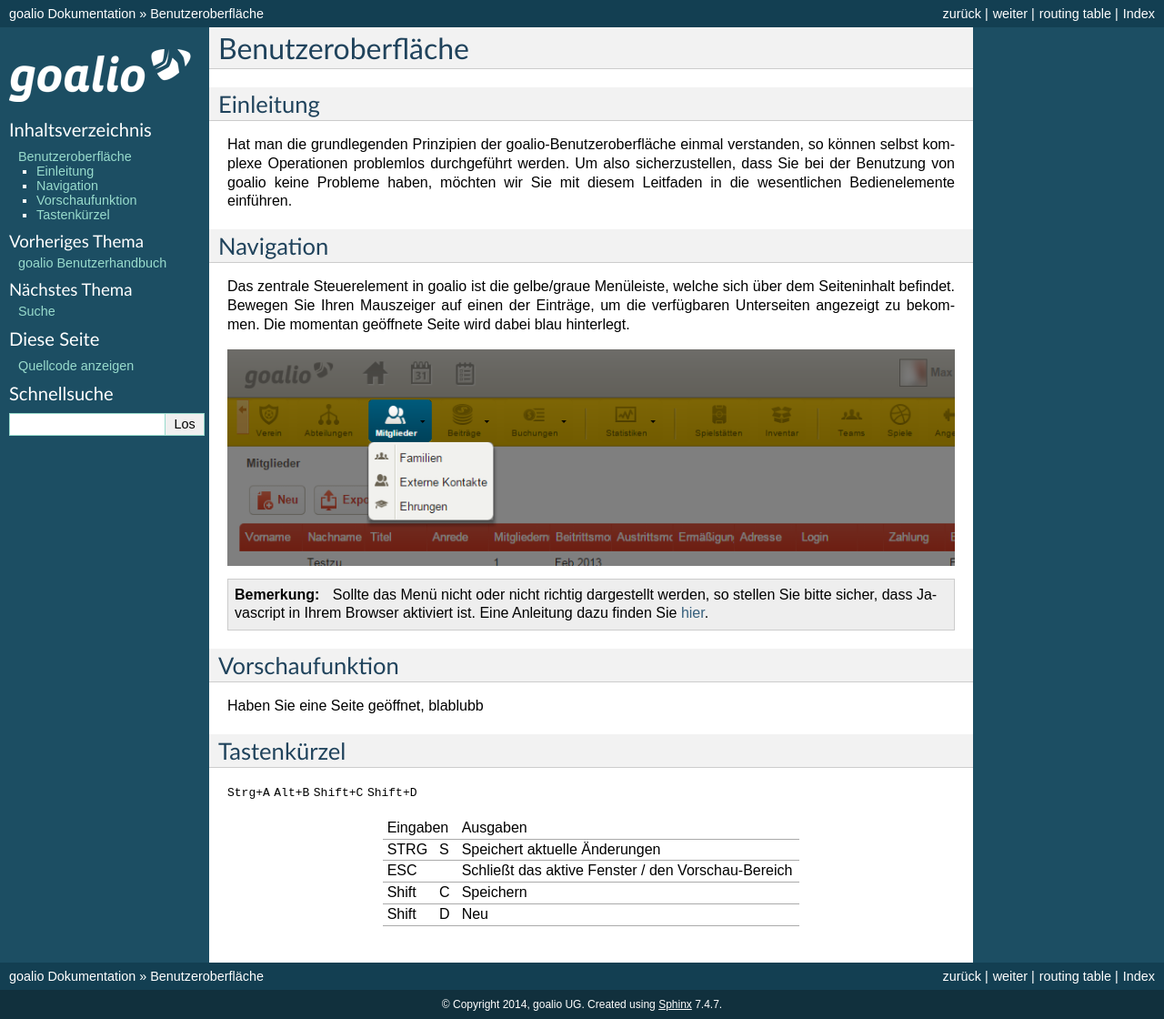
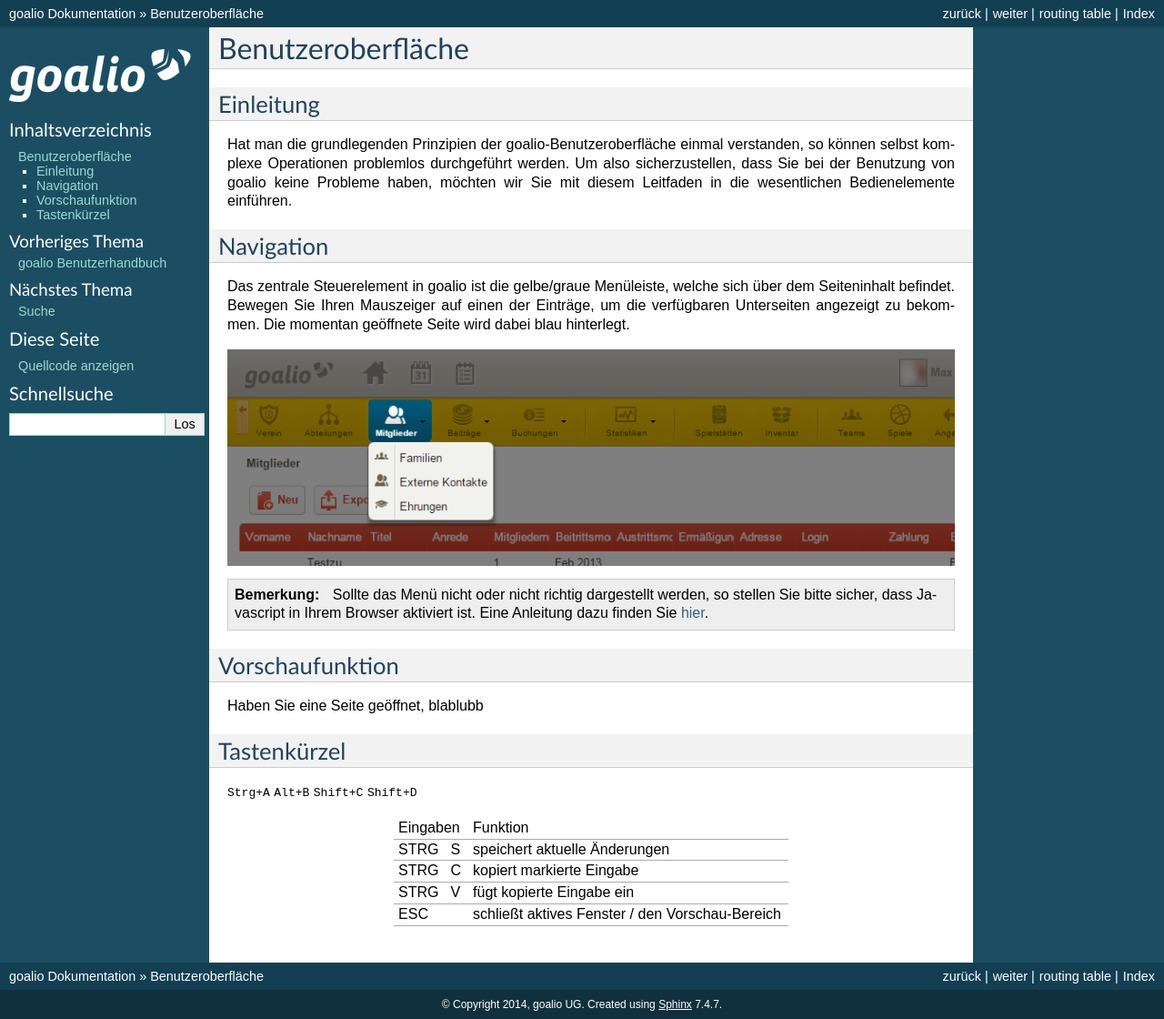
Before and after one commit to goalio/docs, a Sphinx documentation site: the page built from docs/erste-schritte/benutzeroberflaeche.rst, in a window 1280 px wide. Shown: the whole page at 91% size. Built offline with Sphinx 7.4.7, drawn with Linux system fonts in a browser that asks for light colours; formulas are drawn with MathJax 3.

Commit message:
Update benutzeroberflaeche.rst

```diff
--- a/docs/erste-schritte/benutzeroberflaeche.rst
+++ b/docs/erste-schritte/benutzeroberflaeche.rst
@@ -31,10 +31,10 @@
 :kbd:`Shift+D`
 
 =====  =====  ======
-   Eingaben     Ausgaben
+   Eingaben     Funktion
 ------------  ------
-STRG   S      Speichert aktuelle Änderungen
-ESC           Schließt das aktive Fenster / den Vorschau-Bereich
-Shift  C      Speichern
-Shift  D      Neu
+STRG   S      speichert aktuelle Änderungen
+STRG   C      kopiert markierte Eingabe
+STRG   V      fügt kopierte Eingabe ein
+ESC           schließt aktives Fenster / den Vorschau-Bereich
 =====  =====  ======
```
